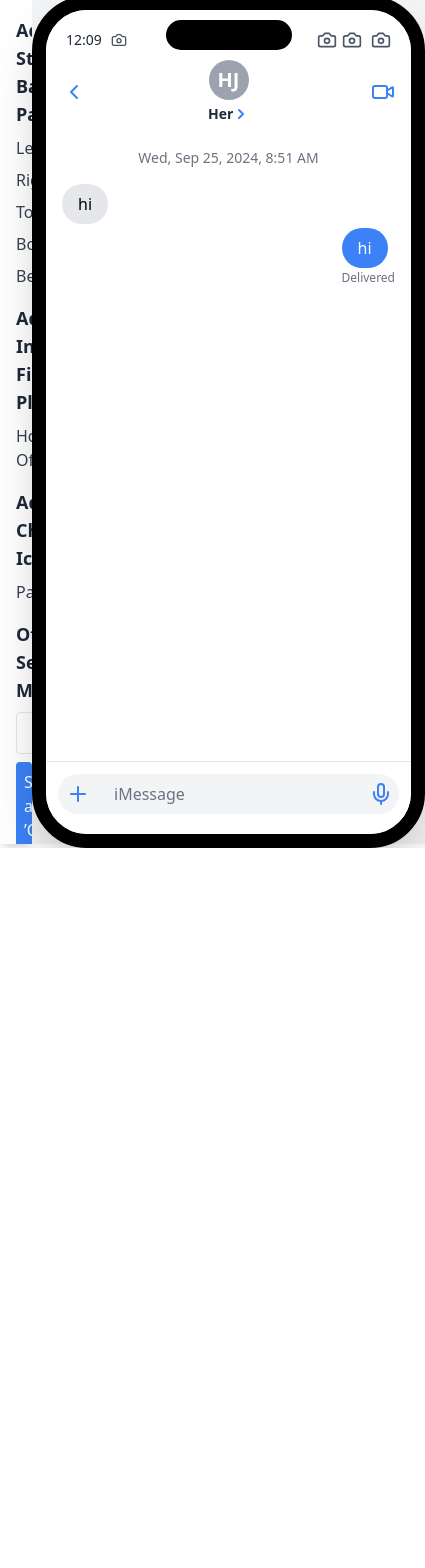
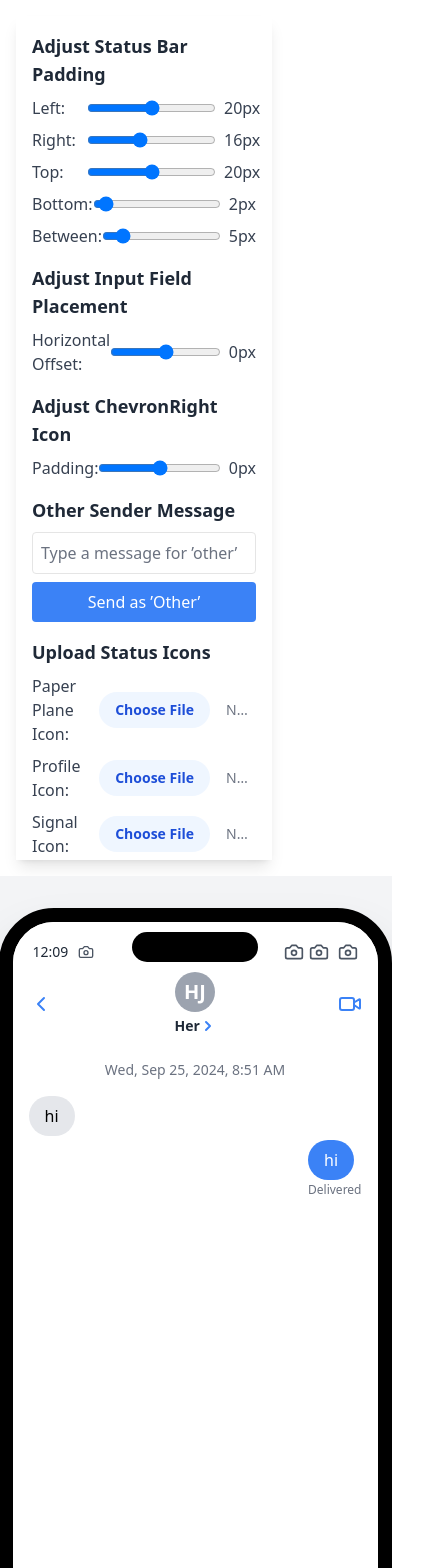
Before and after one commit to FramedStone/imessage-simulation, a Next.js app: page / in a window 390 px wide. Shown: the top 1568 px of the page, 425 px wide, since content can reach past the window. Before the commit the page ends 848 px from the top, so only its background shows below. Built offline with nearby package versions, Linux system fonts and the light colour scheme.

Commit message:
moved iphone layout to the center of screen

```diff
--- a/app/components/IPhoneWrapper.tsx
+++ b/app/components/IPhoneWrapper.tsx
@@ -7,7 +7,7 @@ interface IPhoneWrapperProps {
 export default function IPhoneWrapper({ children }: IPhoneWrapperProps) {
   return (
     <div className="flex items-center justify-center min-h-screen bg-gray-100">
-      <div className="relative w-[393px] h-[852px] bg-white rounded-[55px] overflow-hidden shadow-2xl border-[14px] border-black">
+      <div className="relative w-[393px] h-[852px] bg-white rounded-[55px] overflow-hidden shadow-2xl border-[14px] border-black mx-auto my-8">
         <div className="w-full h-full overflow-hidden">{children}</div>
       </div>
     </div>
--- a/app/page.tsx
+++ b/app/page.tsx
@@ -112,7 +112,8 @@ export default function Home() {
   };
 
   return (
-    <main className="flex h-screen">
+    <main className="flex flex-col md:flex-row min-h-screen">
+      <div className="w-full md:w-1/3 p-4">
         <AdjustableControls
           statusBarPadding={statusBarPadding}
           inputFieldOffset={inputFieldOffset}
@@ -131,6 +132,8 @@ export default function Home() {
           handleMessageTimestampChange={handleMessageTimestampChange}
           handleMessageDeliveryToggle={handleMessageDeliveryToggle}
         />
+      </div>
+      <div className="w-full md:w-2/3 flex justify-center items-center">
         <IPhoneWrapper>
           <div className="flex-1 flex flex-col h-full">
             <IMessageHeader
@@ -147,6 +150,7 @@ export default function Home() {
             />
           </div>
         </IPhoneWrapper>
+      </div>
     </main>
   );
 }
```
Lines whose indentation alone changed are shown as unchanged.
